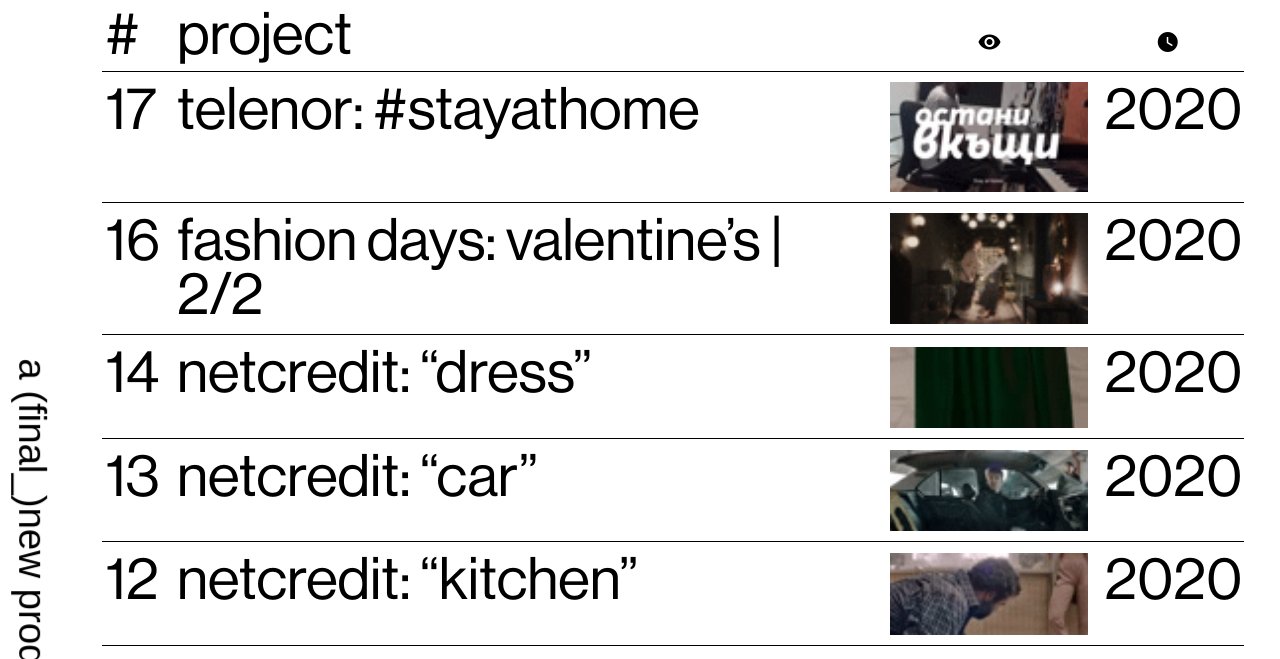
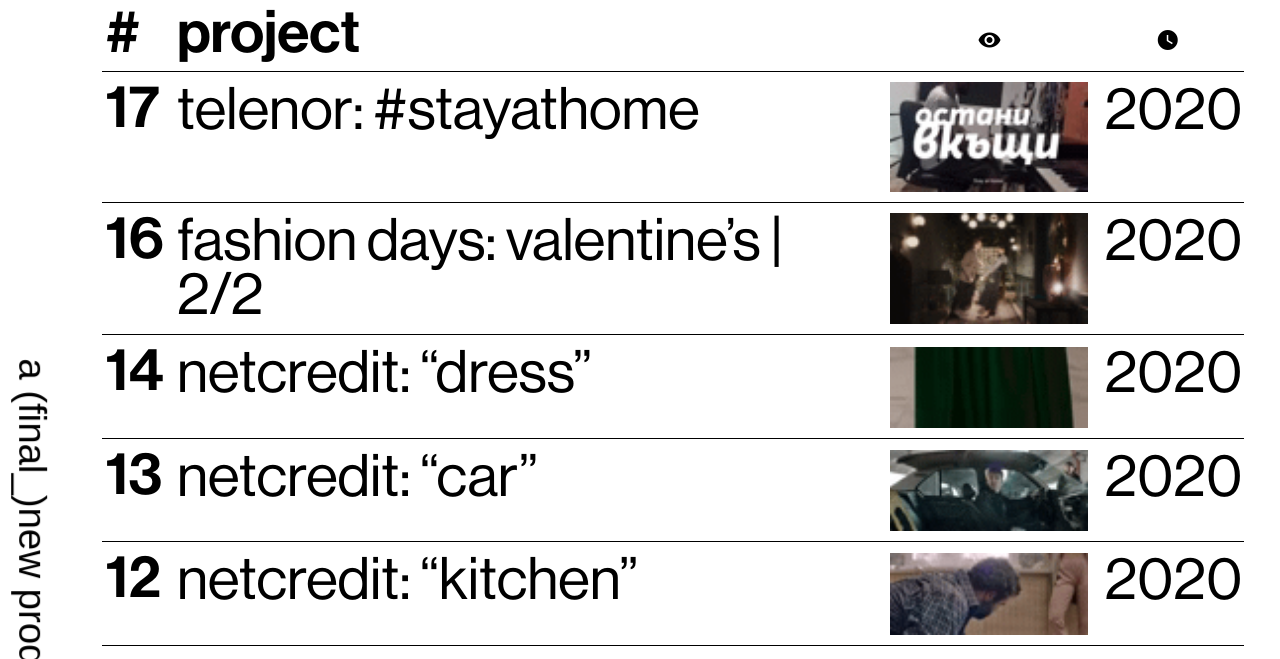
Before and after one commit to zxhxri/final_new.github.io, a plain HTML site: page index.html in a window 1280 px wide. Shown: the part 106-765 px from the top of the page. Drawn offline with nearby package versions, Linux system fonts and the light colour scheme; a script that the page names is missing; a web font is replaced by a local one.

Commit message:
font add

```diff
--- a/css/main.css
+++ b/css/main.css
@@ -56,6 +56,11 @@ SVG Icons - svgicons.sparkk.fr
 @font-face {
     font-family: NHaas;
     src: url(../fonts/NHaas.otf);
+}
+
+@font-face {
+    font-family: NHaasMed;
+    src: url(../fonts/NHaasMed.otf);
 }
 
 
@@ -166,9 +171,9 @@ td {
 }
 
 th {
-    font-family: 'NHaas', sans-serif;
+    font-family: 'NHaasMed', sans-serif;
     color: black;
-    font-weight: 50;
+    font-weight: 500;
     font-style: normal;
     font-size: 25px;
     display: table-cell;
```
Also changed, not shown: fonts/NHaasMed.otf (added).
